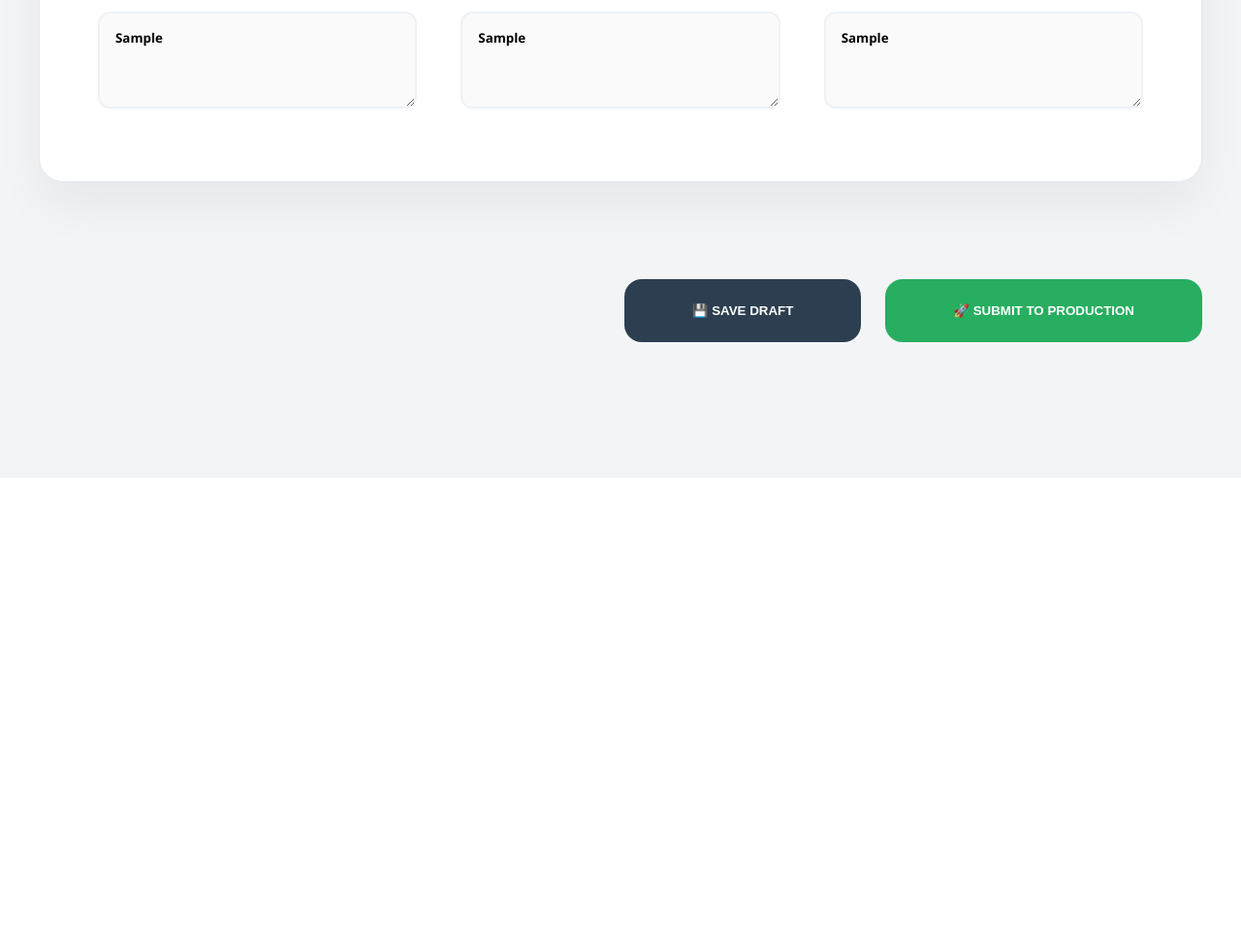
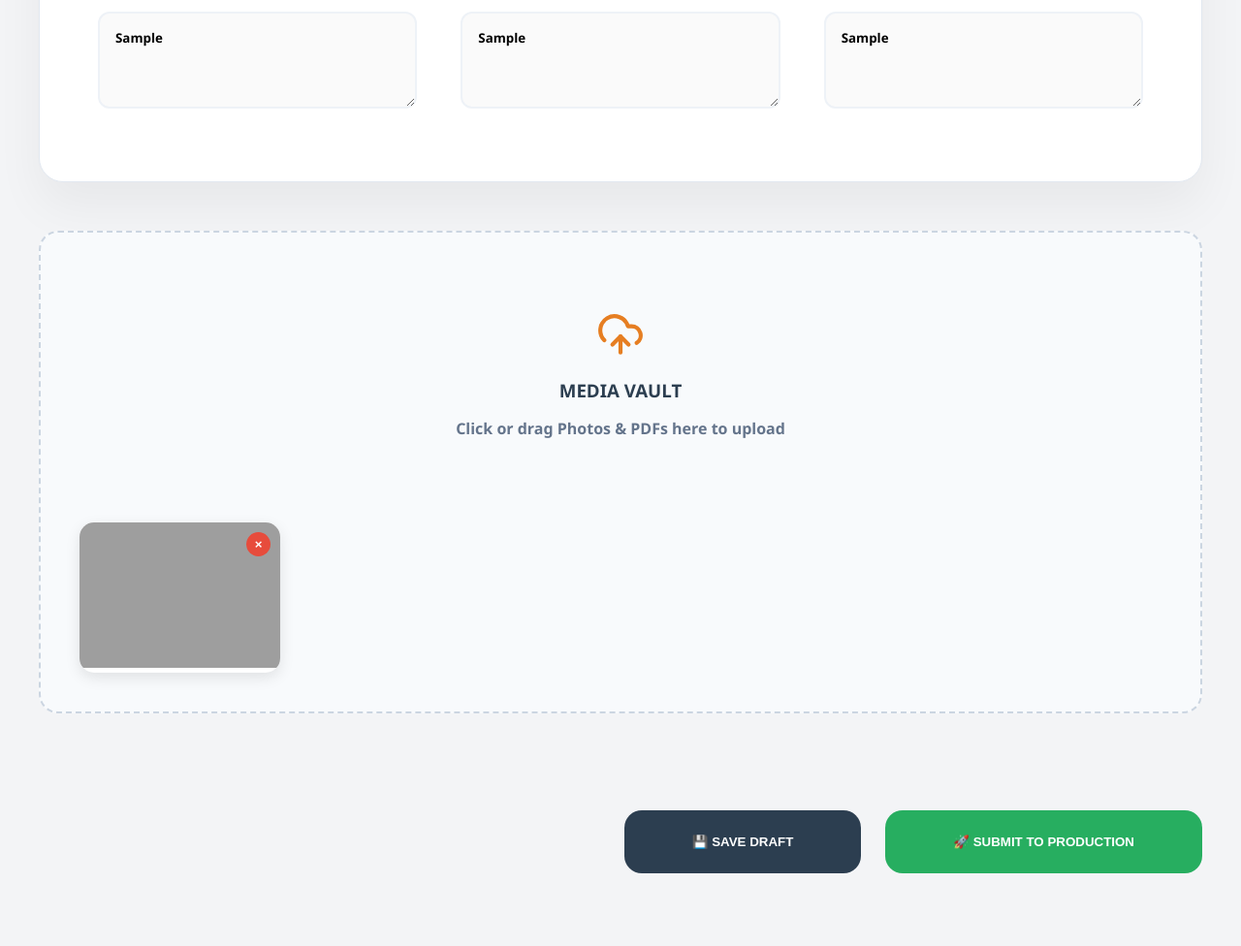
Before and after one commit to mediances-ops/rk2, a Flask app: a page that uses templates/index.html in a window 1280 px wide. Shown: the part 1701-2677 px from the top of the page at 97% size. Before the commit the page ends 2054 px from the top, so only its background shows below. Run offline with Flask 3, Linux system fonts and the light colour scheme; tables that the repository leaves empty hold one stand-in row (values such as "Sample post"); grey boxes marked "Sample" are stand-in pictures; grey boxes are pictures that could not be loaded.

Commit message:
Update index.html

```diff
--- a/templates/index.html
+++ b/templates/index.html
@@ -56,6 +56,19 @@
         .chat-toggle-btn { position: fixed; right: 30px; bottom: 30px; width: 75px; height: 75px; border-radius: 50%; background: var(--secondary); color: white; border: none; cursor: pointer; z-index: 15000; display: flex; align-items: center; justify-content: center; box-shadow: 0 12px 30px rgba(230,126,34,0.4); }
 
         @keyframes fadeIn { from { opacity: 0; transform: translateY(20px); } to { opacity: 1; transform: translateY(0); } }
+
+
+/* MEDIA VAULT STYLES */
+.media-vault { margin-top: 50px; padding: 40px; background: #f8fafc; border: 2px dashed #cbd5e1; border-radius: 20px; text-align: center; }
+.drop-area { cursor: pointer; transition: 0.3s; padding: 40px; }
+.drop-area:hover { background: #f1f5f9; border-color: var(--secondary); }
+.files-grid { display: grid; grid-template-columns: repeat(auto-fill, minmax(180px, 1fr)); gap: 20px; margin-top: 30px; }
+.file-item { position: relative; border-radius: 15px; overflow: hidden; box-shadow: 0 5px 15px rgba(0,0,0,0.1); background: white; }
+.file-item img { width: 100%; height: 150px; object-fit: cover; }
+.btn-delete-media { position: absolute; top: 10px; right: 10px; background: var(--lock); color: white; border: none; border-radius: 50%; width: 25px; height: 25px; cursor: pointer; font-weight: bold; }
+
+
+
     </style>
 </head>
 <body>
@@ -166,7 +179,16 @@
                 </div>
             </div>
         </div>
-
+<div class="media-vault">
+    <div id="drop-area" class="drop-area">
+        <i data-lucide="upload-cloud" style="width: 50px; height: 50px; color: var(--secondary); margin-bottom: 15px;"></i>
+        <h3 style="font-weight: 900; margin: 0;">MEDIA VAULT</h3>
+        <p style="color: #64748b; font-weight: 600;">Click or drag Photos & PDFs here to upload</p>
+        <input type="file" id="file-input" multiple hidden>
+    </div>
+    <div id="files-list" class="files-grid">
+        </div>
+</div>
         <div style="display:flex; gap:25px; justify-content:flex-end; margin:100px 0;">
             <button id="btn-save" style="background:var(--primary); color:white; padding:25px 70px; border-radius:18px; font-weight:900; border:none; cursor:pointer;">💾 SAVE DRAFT</button>
             <button id="btn-submit" style="background:#27ae60; color:white; padding:25px 70px; border-radius:18px; font-weight:900; border:none; cursor:pointer;">🚀 SUBMIT TO PRODUCTION</button>
@@ -285,6 +307,62 @@
 
     // LANCEMENT INITIAL
     window.onload = populateForm;
+
+// A. INITIALISATION DE L'UPLOAD
+function initFileUpload() {
+    const area = document.getElementById('drop-area');
+    const input = document.getElementById('file-input');
+    if(!area || !input) return;
+
+    area.onclick = () => input.click();
+    input.onchange = async (e) => {
+        for (let f of e.target.files) {
+            const fd = new FormData();
+            fd.append('file', f);
+            await fetch(`/api/reperages/${window.REPERAGE_ID}/medias`, { method: 'POST', body: fd });
+        }
+        loadMedias(); // Rafraîchit la liste
+    };
+}
+
+// B. CHARGEMENT DES MÉDIAS DEPUIS RAILWAY
+async function loadMedias() {
+    try {
+        const res = await fetch(`/api/reperages/${window.REPERAGE_ID}/medias`);
+        const ms = await res.json();
+        const list = document.getElementById('files-list');
+        if (!list) return;
+
+        list.innerHTML = ms.map(m => {
+            const isPDF = m.nom_fichier.toLowerCase().endsWith('.pdf');
+            const url = `/uploads/${window.REPERAGE_ID}/${m.nom_fichier}`;
+            return `
+                <div class="file-item">
+                    ${isPDF ? `<div style="height:150px; display:flex; align-items:center; justify-content:center; background:#eee;"><i data-lucide="file-text"></i></div>`
+                            : `<img src="${url}">`}
+                    <button class="btn-delete-media" onclick="deleteMedia(${m.id})">&times;</button>
+                </div>`;
+        }).join('');
+        lucide.createIcons();
+    } catch(e) { console.error("Media load failed", e); }
+}
+
+window.deleteMedia = async (id) => {
+    if(confirm("Delete this file?")) {
+        await fetch(`/api/medias/${id}`, { method: 'DELETE' });
+        loadMedias();
+    }
+};
+
+// N'OUBLIE PAS d'appeler ces fonctions dans window.onload :
+window.onload = () => {
+    populateForm();
+    initFileUpload();
+    loadMedias();
+};
+
+
+
 </script>
 </body>
 </html>
```
